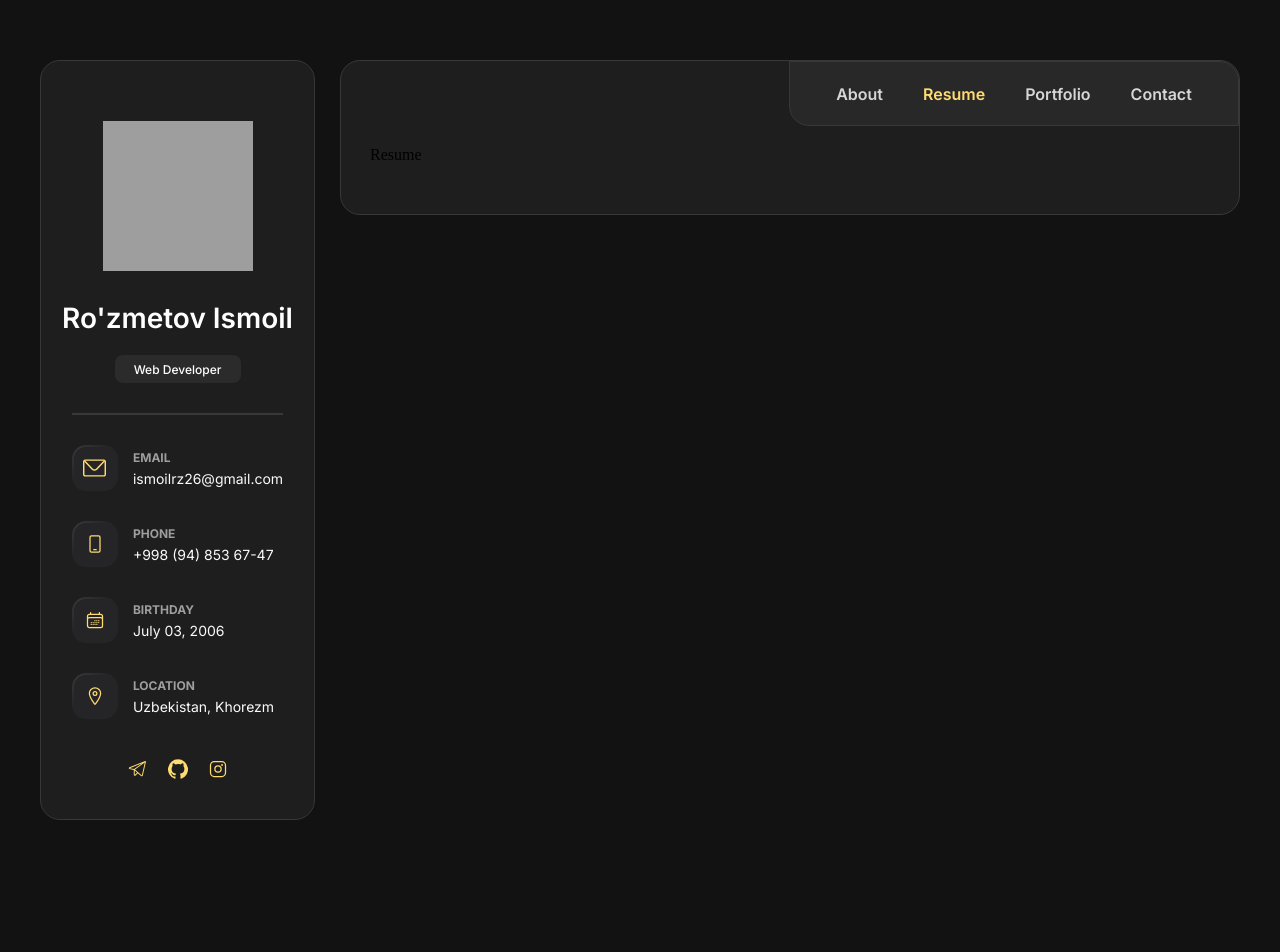
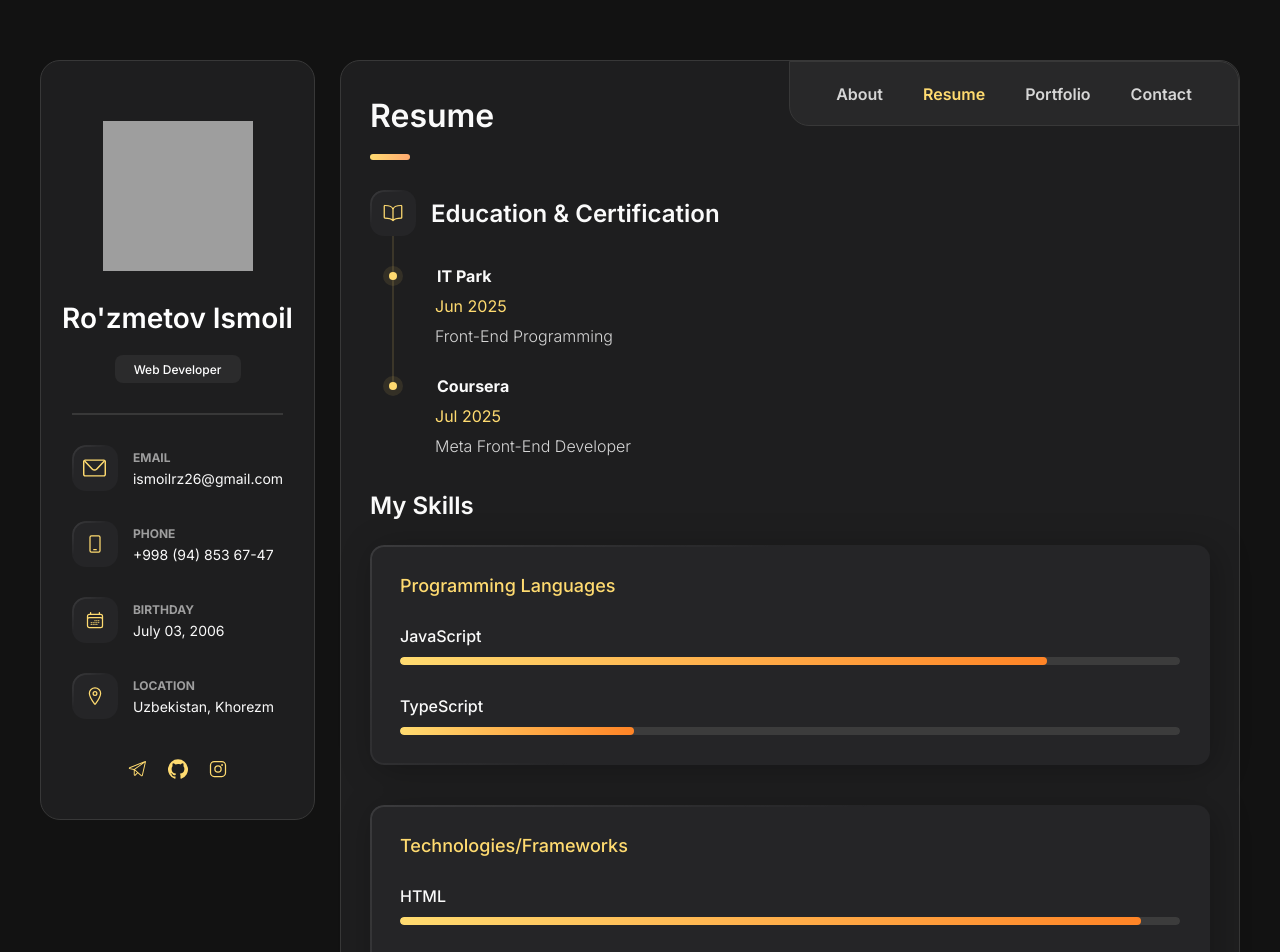
Before and after one commit to ismoilrz/RzPortfolio, a React (Vite) app: page /resume in a window 1280 px wide. Shown: the top 952 px of the page. Before the commit the page ends 880 px from the top, so only its background shows below. Built offline with nearby package versions, Linux system fonts and the light colour scheme; grey boxes are pictures that could not be loaded.

Commit message:
resume page end

```diff
--- a/src/pages/about/about.css
+++ b/src/pages/about/about.css
@@ -141,7 +141,7 @@
   font-size: 24px;
   font-weight: 700;
   color: #fafafa;
-  margin-top: 30px;
+  margin-top: 50px;
 }
 
 .clientsMain{
--- /dev/null
+++ b/src/pages/resume/devLanguages.jsx
@@ -0,0 +1,19 @@
+import "./resume.css"
+
+const DevLanguages = () => {
+    return <>
+        <section className="devLangguages">
+            <h5>Programming Languages</h5>
+             <div className="devLangList">
+                <span>JavaScript</span>
+                <progress id="p" value="83" max="100"></progress>
+            </div>
+             <div className="devLangList">
+                <span>TypeScript</span>
+                <progress id="p" value="30" max="100"></progress>
+            </div>
+        </section>
+    </>
+}
+
+export default DevLanguages;
--- /dev/null
+++ b/src/pages/resume/devTools.jsx
@@ -0,0 +1,17 @@
+const DevTools = () => {
+    return <>
+        <section className="devLangguages">
+            <h5>Developer Tools</h5>
+             <div className="devLangList">
+                <span>VS Code</span>
+                <progress id="p" value="85" max="100"></progress>
+            </div>
+             <div className="devLangList">
+                <span>Figma</span>
+                <progress id="p" value="100" max="100"></progress>
+            </div>
+        </section>
+    </>
+}
+
+export default DevTools;
--- /dev/null
+++ b/src/pages/resume/languages.jsx
@@ -0,0 +1,17 @@
+const Languages = () => {
+    return <>
+        <section className="devLangguages">
+            <h5>Languages</h5>
+             <div className="devLangList">
+                <span>Uzbek</span>
+                <progress id="p" value="100" max="100"></progress>
+            </div>
+             <div className="devLangList">
+                <span>English</span>
+                <progress id="p" value="20" max="100"></progress>
+            </div>
+        </section>
+    </>
+}
+
+export default Languages;
--- /dev/null
+++ b/src/pages/resume/mySkills.jsx
@@ -0,0 +1,21 @@
+import DevLanguages from "./devLanguages";
+import DevTools from "./devTools";
+import Languages from "./languages";
+import Technologies from "./technologies";
+import "./resume.css"
+
+const MySkills = () => {
+    return <>
+        <section className="MySkills">
+            <h3 className="mySkillsTitle">My Skills</h3>
+            <div className="skillsMain">
+                <DevLanguages />
+                <Technologies />
+                <DevTools />
+                <Languages />
+            </div>
+        </section>
+    </>
+}
+
+export default MySkills;
--- /dev/null
+++ b/src/pages/resume/resume.css
@@ -0,0 +1,265 @@
+:root {
+    --fond: "Inter";
+}
+
+.resumeTitle{
+    position: absolute;
+    top: -50px;
+    font-family: var(--fond);
+    font-size: 32px;
+    font-weight: 600;
+    color: #fafafa;
+
+    position: relative;
+}
+
+.resumeTitle::after{
+    content: "";
+    position: absolute;
+    bottom: -25px;
+    left: 0;
+
+    width: 40px;
+    height: 6px;
+    background: linear-gradient(90deg, #FFDB70, #ffae70 90%);
+    border-radius: 5px;
+}
+
+.education{
+    margin-top: 5px;
+}
+
+.educationTitle{
+    display: flex;
+    align-items: center;
+    gap: 15px;
+}
+
+.educationTitle h3{
+    font-family: var(--fond);
+    font-size: 24px;
+    font-weight: 600;
+    color: #fafafa;
+}
+
+.educationLogo{
+     display: flex;
+    align-items: center;
+    justify-content: center;
+    width: 46px;
+    height: 46px;
+    background-color: #252527;
+    border-radius: 14px;
+    position: relative;
+}
+
+.educationLogo::after{
+    content: "";
+    width: 1px;
+    height: 150px;
+    background-color: #ffdb7042;
+    position: absolute;
+    top: 46px;
+    left: 50%;
+    transform: translateX(-50%);
+}
+
+.educationLogo::before{
+    content:"";
+  position:absolute;
+  inset:0;
+  border-radius:14px;
+  pointer-events: none;
+
+  background:
+    linear-gradient(
+      135deg,
+      rgba(255,255,255,.10),
+      rgba(255,255,255,0) 40%
+    );
+
+  -webkit-mask:
+    linear-gradient(#000 0 0) content-box,
+    linear-gradient(#000 0 0);
+  -webkit-mask-composite: xor;
+          mask-composite: exclude;
+
+  padding: 2px;
+}
+
+.educationList1{
+    margin-top: 30px;
+    margin-left: 19px;
+    display: flex;
+    flex-direction: column;
+    gap: 10px;
+
+}
+
+.list1Title{
+    display: flex;
+    align-items: center;
+    gap: 40px;
+}
+
+.educationList1 h5{
+    font-family: var(--fond);
+    font-size: 16px;
+    color: #fafafa;
+}
+
+.educationList1 span{
+    font-family: var(--fond);
+    color: #FFDB70;
+    margin-left: 46px;
+}
+
+.educationList1 p{
+    margin-left: 46px;
+    font-family: var(--fond);
+    font-weight: 300;
+    color: #d6d6d6;
+}
+
+.list1Check{
+    width: 8px;
+    height: 8px;
+    border-radius: 8px;
+    background-color: #FFDB70;
+
+    display: flex;
+    align-items: center;
+    justify-content: center;
+
+}
+
+.list1Check::before{
+    content: "";
+    width: 20px;
+    height: 20px;
+    border-radius: 15px;
+    background-color: #ffdb7019;
+    position: absolute;
+}
+
+.mySkillsTitle{
+    padding-block: 35px 25px;
+    font-family: var(--fond);
+    font-size: 24px;
+    font-weight: 600;
+    color: #fafafa;
+}
+
+.devLangguages{
+    width: 840px;
+    height: 220px;
+    background-color: #252527;
+    border-radius: 14px;
+    position: relative;
+    box-shadow: 5px 5px 35px rgba(0, 0, 0, 0.266);
+}
+
+.devLangguages1{
+    width: 840px;
+    height: 430px;
+    background-color: #252527;
+    border-radius: 14px;
+    position: relative;
+    box-shadow: 5px 5px 35px rgba(0, 0, 0, 0.266);
+}
+
+.devLangguages1::before{
+     content:"";
+  position:absolute;
+  inset:0;
+  border-radius:14px;
+  pointer-events: none;
+
+  background:
+    linear-gradient(
+      135deg,
+      rgba(255,255,255,.10),
+      rgba(255,255,255,0) 40%
+    );
+
+  -webkit-mask:
+    linear-gradient(#000 0 0) content-box,
+    linear-gradient(#000 0 0);
+  -webkit-mask-composite: xor;
+          mask-composite: exclude;
+
+  padding: 2px;
+}
+
+.devLangguages::before{
+     content:"";
+  position:absolute;
+  inset:0;
+  border-radius:14px;
+  pointer-events: none;
+
+  background:
+    linear-gradient(
+      135deg,
+      rgba(255,255,255,.10),
+      rgba(255,255,255,0) 40%
+    );
+
+  -webkit-mask:
+    linear-gradient(#000 0 0) content-box,
+    linear-gradient(#000 0 0);
+  -webkit-mask-composite: xor;
+          mask-composite: exclude;
+
+  padding: 2px;
+}
+
+.devLangguages h5{
+    margin-left: 30px;
+    padding-top: 30px;
+    font-family: var(--fond);
+    font-size: 18px;
+    font-weight: 500;
+    color: #ffdb70;
+}
+
+.devLangguages1 h5{
+    margin-left: 30px;
+    padding-top: 30px;
+    font-family: var(--fond);
+    font-size: 18px;
+    font-weight: 500;
+    color: #ffdb70;
+}
+
+.devLangList{
+    font-family: var(--fond);
+    font-size: 16px;
+    font-weight: 500;
+    color: #fafafa;
+    margin-left: 30px;
+    margin-top: 30px;
+}
+
+#p{
+    width: 780px;
+    height: 8px;
+    border-radius: 999px;
+    overflow: hidden;
+}
+
+#p::-webkit-progress-bar{
+    background: #3c3c3c;
+    border-radius: 999px;
+}
+
+ #p::-webkit-progress-value{
+    background: linear-gradient(90deg, #FFDB70, #ff8426);
+    border-radius: 999px;
+  }
+
+.skillsMain{
+    display: flex;
+    flex-direction: column;
+    gap: 40px;
+}
--- a/src/pages/resume/resume.jsx
+++ b/src/pages/resume/resume.jsx
@@ -1,6 +1,43 @@
+import eduLogo from "../../assets/education.svg";
+import MySkills from "./mySkills";
+
+import "./resume.css"
+
 const Resume = () => {
     return <>
-        Resume
+        <section className="resume">
+            <h1 className="resumeTitle">Resume</h1>
+
+            <div className="education">
+                <div className="educationTitle">
+                    <div className="educationLogo">
+                        <img src={eduLogo} alt="img" />
+                    </div>
+                    <h3>Education & Certification</h3>
+                </div>
+
+                <div className="educationList1">
+                    <div className="list1Title">
+                        <div className="list1Check"></div>
+                        <h5>IT Park</h5>
+                    </div>
+                    <span>Jun 2025</span>
+                    <p>Front-End Programming</p>
+                </div>
+
+                <div className="educationList1">
+                    <div className="list1Title">
+                        <div className="list1Check"></div>
+                        <h5>Coursera</h5>
+                    </div>
+                    <span>Jul 2025</span>
+                    <p>Meta Front-End Developer</p>
+                </div>
+            </div>
+
+            <MySkills />
+
+        </section>
 
     </>
 }
--- /dev/null
+++ b/src/pages/resume/technologies.jsx
@@ -0,0 +1,31 @@
+import "./resume.css"
+
+const Technologies = () => {
+    return <>
+         <section className="devLangguages1">
+            <h5>Technologies/Frameworks</h5>
+             <div className="devLangList">
+                <span>HTML</span>
+                <progress id="p" value="95" max="100"></progress>
+            </div>
+             <div className="devLangList">
+                <span>CSS</span>
+                <progress id="p" value="90" max="100"></progress>
+            </div>
+             <div className="devLangList">
+                <span>GitHub</span>
+                <progress id="p" value="30" max="100"></progress>
+            </div>
+             <div className="devLangList">
+                <span>React</span>
+                <progress id="p" value="65" max="100"></progress>
+            </div>
+             <div className="devLangList">
+                <span>AntDesign</span>
+                <progress id="p" value="80" max="100"></progress>
+            </div>
+        </section>
+    </>
+}
+
+export default Technologies
```
Also changed, not shown: src/assets/education.svg (added), 1 other file (tests, documents, lock files or other folders).
